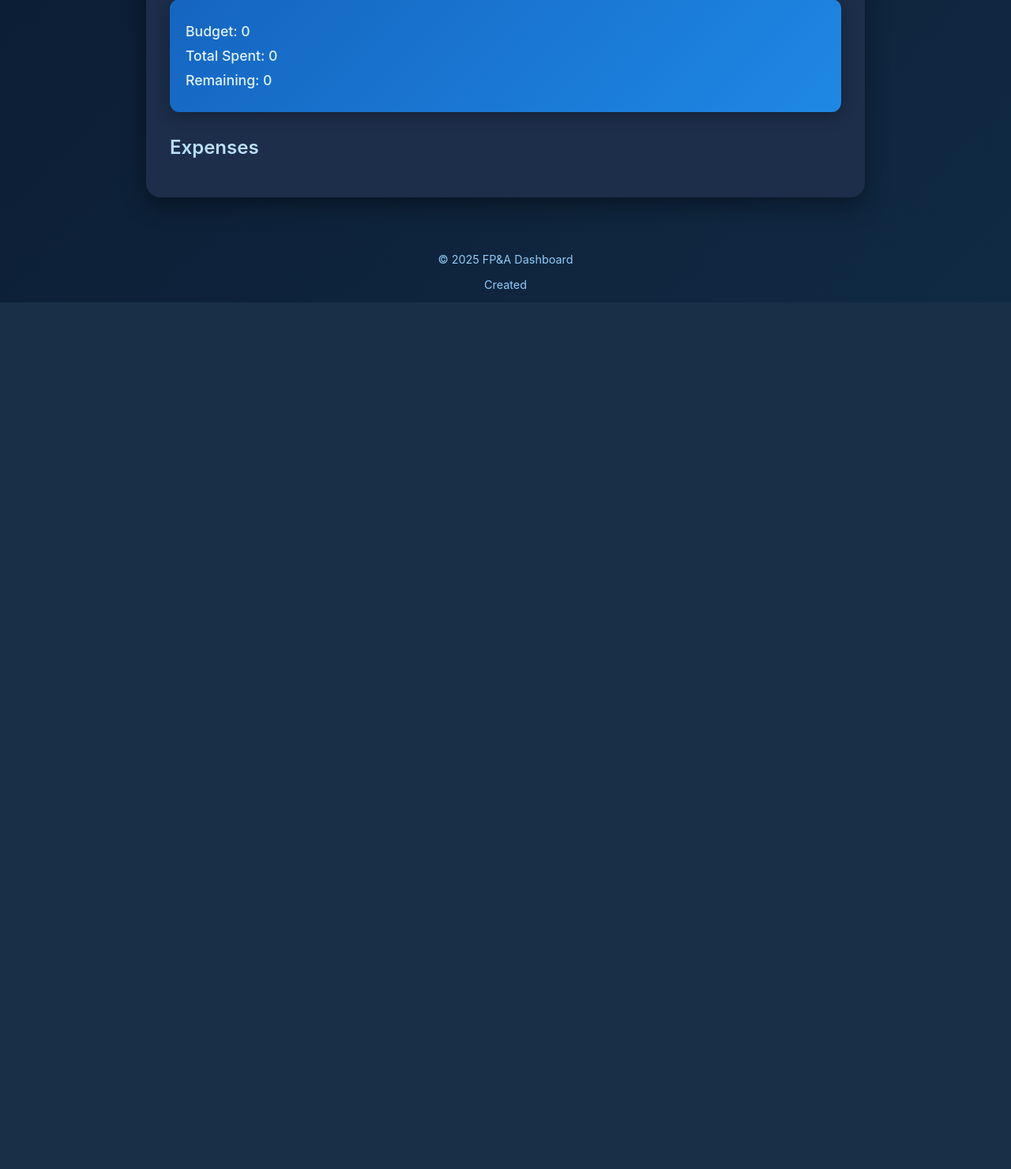
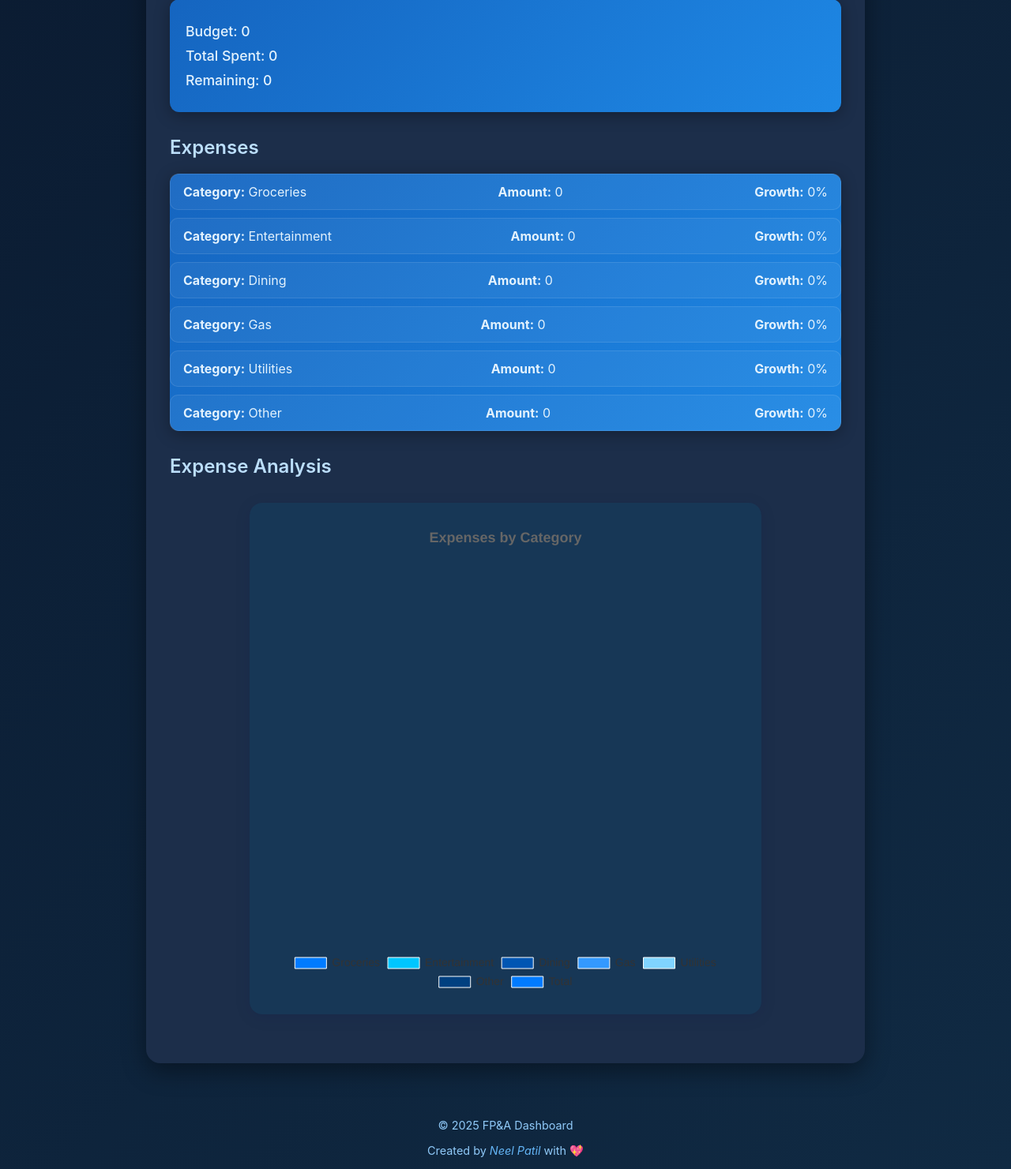
Before and after one commit to ImBlue2104/FPA_Dashboard, a Flask app: page / in a window 1280 px wide. Shown: the part 626-2107 px from the top of the page at 79% size. Before the commit the page ends 1009 px from the top, so only its background shows below. Run offline with Flask 3, Linux system fonts and the light colour scheme.

Commit message:
categories canged to the right ones; bugs fixed

```diff
--- a/app.py
+++ b/app.py
@@ -1,61 +1,117 @@
+import os
+import json
 from flask import Flask, render_template, request, redirect, url_for
 
 app = Flask(__name__)
 
-# In-memory storage
-data = {
-    "budget": 0,
-    "expenses": [],
-    "month": "October"
-}
+EXPENSE_FILE = "expenses.json"
+
+# Ensure JSON file exists
+if not os.path.exists(EXPENSE_FILE):
+    with open(EXPENSE_FILE, "w") as f:
+        json.dump({}, f, indent=4)
+
+CATEGORIES = ["Groceries", "Entertainment", "Dining", "Gas", "Utilities", "Other"]
+
+# Load all expenses
+def load_expenses():
+    with open(EXPENSE_FILE) as f:
+        return json.load(f)
+
+# Save expenses
+def save_expenses(data):
+    with open(EXPENSE_FILE, "w") as f:
+        json.dump(data, f, indent=4)
+
+# Register a new month with all categories starting at 0
+def register_month(month_name):
+    data = load_expenses()
+    if month_name not in data:
+        data[month_name] = {cat: 0 for cat in CATEGORIES}
+        data[month_name]["Total"] = 0
+        save_expenses(data)
+
+# Add or update an expense
+def add_expense(month_name, category, amount):
+    data = load_expenses()
+    if month_name not in data:
+        register_month(month_name)
+    if category not in data[month_name]:
+        data[month_name][category] = 0
+    data[month_name][category] += amount
+    # Update total
+    data[month_name]["Total"] = sum(value for key, value in data[month_name].items() if key != "Total")
+    save_expenses(data)
+
+# Delete all expenses for a month
+def delete_all_expenses(month_name):
+    data = load_expenses()
+    if month_name in data:
+        data[month_name] = {cat: 0 for cat in CATEGORIES}
+        data[month_name]["Total"] = 0
+        save_expenses(data)
+
+# Calculate percentage growth compared to previous month
+def calculate_growth(current_month, previous_month):
+    growth = {}
+    for category in current_month:
+        if category == "Total":
+            continue
+        prev = previous_month.get(category, 0)
+        curr = current_month[category]
+        growth[category] = ((curr - prev) / prev * 100) if prev else 0
+    # Total growth
+    prev_total = previous_month.get("Total", 0)
+    curr_total = current_month.get("Total", 0)
+    growth["Total"] = ((curr_total - prev_total) / prev_total * 100) if prev_total else 0
+    return growth
 
 @app.route("/", methods=["GET", "POST"])
 def home():
-    global data
+    # Default month
+    month = request.form.get("month") or "October"
 
+    # Register month if it doesn't exist
+    register_month(month)
+
+    # Load data
+    expenses = load_expenses()
+    current = expenses.get(month, {})
+
+    # Handle form submissions
     if request.method == "POST":
-        # Handle month selection
-        if "month" in request.form:
-            data["month"] = request.form["month"]
-
-        # Set budget
-        elif "set_budget" in request.form:
-            data["budget"] = float(request.form["budget"])
-
         # Add expense
-        elif "add_expense" in request.form:
-            name = request.form["expense_name"]
-            amount = float(request.form["expense_amount"])
-            category = request.form["expense_category"]
-            data["expenses"].append({"name": name, "amount": amount, "category": category})
+        if "add_expense" in request.form:
+            name = request.form.get("expense_name")
+            category = request.form.get("expense_category")
+            amount = float(request.form.get("expense_amount"))
+            add_expense(month, category, amount)
+            return redirect(url_for("home"))
 
         # Delete all expenses
-        elif "delete_all_expenses" in request.form:
-            data["expenses"].clear()
+        if "delete_all_expenses" in request.form:
+            delete_all_expenses(month)
+            return redirect(url_for("home"))
 
-        # Delete one expense
-        elif "delete_expense" in request.form:
-            name_to_delete = request.form["delete_expense_name"]
-            data["expenses"] = [e for e in data["expenses"] if e["name"] != name_to_delete]
+    # Previous month for growth calculation (fallback empty)
+    months_list = list(expenses.keys())
+    months_list.sort()
+    prev_month_name = months_list[months_list.index(month)-1] if month in months_list and months_list.index(month) > 0 else None
+    previous = expenses.get(prev_month_name, {}) if prev_month_name else {}
 
-        # Delete budget
-        elif "delete_budget" in request.form:
-            data["budget"] = 0
+    growth = calculate_growth(current, previous)
 
-        return redirect(url_for("home"))
-
-    total_spent = sum(e["amount"] for e in data["expenses"])
-    remaining = data["budget"] - total_spent
+    # Dummy budget (can extend with real budget handling)
+    budget = None
 
     return render_template(
         "index.html",
-        budget=data["budget"],
-        expenses=data["expenses"],
-        total_spent=total_spent,
-        remaining=remaining,
-        month=data["month"]
+        month=month,
+        months=months_list,
+        current=current,
+        growth=growth,
+        budget=budget
     )
-
 
 if __name__ == "__main__":
     app.run(debug=True)
--- /dev/null
+++ b/expenses.json
@@ -0,0 +1,3 @@
+{
+
+    }
--- /dev/null
+++ b/static/script.js
@@ -0,0 +1,35 @@
+// Load charts once the page is ready
+document.addEventListener("DOMContentLoaded", function() {
+    // Get data from Flask (injected into template)
+    const categoryLabels = JSON.parse(document.getElementById("category-labels").textContent);
+    const categoryValues = JSON.parse(document.getElementById("category-values").textContent);
+
+    // Expense by Category Chart
+    const ctx = document.getElementById("expenseChart").getContext("2d");
+    new Chart(ctx, {
+        type: "pie",
+        data: {
+            labels: categoryLabels,
+            datasets: [{
+                data: categoryValues,
+                backgroundColor: [
+                    "#007bff", "#00c6ff", "#0056b3", "#3399ff", "#80d4ff", "#004080"
+                ],
+                borderWidth: 1
+            }]
+        },
+        options: {
+            plugins: {
+                legend: {
+                    position: "bottom",
+                    labels: { color: "#333", font: { size: 14 } }
+                },
+                title: {
+                    display: true,
+                    text: "Expenses by Category",
+                    font: { size: 18 }
+                }
+            }
+        }
+    });
+});
--- a/static/style.css
+++ b/static/style.css
@@ -134,6 +134,21 @@ button:hover {
     border-radius: 8px;
 }
 
+.chart-container {
+    width: 100%;
+    max-width: 600px;
+    margin: 2rem auto;
+    background: #173756;
+    border-radius: 16px;
+    padding: 1.5rem;
+    box-shadow: 0 4px 20px rgba(0, 0, 80, 0.1);
+  }
+
+  canvas {
+    width: 100%;
+    height: 400px;
+  }
+
 /* Footer */
 footer {
     margin-top: 40px;
--- a/templates/index.html
+++ b/templates/index.html
@@ -6,7 +6,7 @@
     <link rel="stylesheet" href="{{ url_for('static', filename='style.css') }}">
 </head>
 <body>
-    <h1>FP&A Dashboard — {{ month }}</h1>
+    <h1 class="title">FP&A Dashboard — {{ month }}</h1>
 
     <div class="container">
 
@@ -14,25 +14,16 @@
         <form method="POST" class="month-form">
             <label for="month">Select Month:</label>
             <select name="month" id="month">
-                <option value="January" {% if month=="January" %}selected{% endif %}>January</option>
-                <option value="February" {% if month=="February" %}selected{% endif %}>February</option>
-                <option value="March" {% if month=="March" %}selected{% endif %}>March</option>
-                <option value="April" {% if month=="April" %}selected{% endif %}>April</option>
-                <option value="May" {% if month=="May" %}selected{% endif %}>May</option>
-                <option value="June" {% if month=="June" %}selected{% endif %}>June</option>
-                <option value="July" {% if month=="July" %}selected{% endif %}>July</option>
-                <option value="August" {% if month=="August" %}selected{% endif %}>August</option>
-                <option value="September" {% if month=="September" %}selected{% endif %}>September</option>
-                <option value="October" {% if month=="October" %}selected{% endif %}>October</option>
-                <option value="November" {% if month=="November" %}selected{% endif %}>November</option>
-                <option value="December" {% if month=="December" %}selected{% endif %}>December</option>
+                {% for m in months %}
+                <option value="{{ m }}" {% if month == m %}selected{% endif %}>{{ m }}</option>
+                {% endfor %}
             </select>
             <button type="submit" name="set_month">Set Month</button>
         </form>
 
         <!-- Set Budget -->
         <h2>Set Budget</h2>
-        <form method="POST">
+        <form method="POST" class="budget-form">
             <input type="number" name="budget" placeholder="Enter monthly budget" step="0.01" required>
             <button type="submit" name="set_budget">Set Budget</button>
             <button type="submit" name="delete_budget">Delete Budget</button>
@@ -40,19 +31,16 @@
 
         <!-- Add Expense -->
         <h2>Add Expense</h2>
-        <form method="POST">
+        <form method="POST" class="expense-form">
             <input type="text" name="expense_name" placeholder="Expense name" required>
             <input type="number" name="expense_amount" placeholder="Amount" step="0.01" required>
 
             <!-- Category dropdown -->
             <select name="expense_category" required>
                 <option value="" disabled selected>Select category</option>
-                <option value="Groceries">Groceries</option>
-                <option value="Transport">Transport</option>
-                <option value="Entertainment">Entertainment</option>
-                <option value="Utilities">Utilities</option>
-                <option value="Dining">Dining</option>
-                <option value="Other">Other</option>
+                {% for cat in current.keys() if cat != 'Total' %}
+                <option value="{{ cat }}">{{ cat }}</option>
+                {% endfor %}
             </select>
             <button type="submit" name="add_expense">Add Expense</button>
             <button type="submit" name="delete_all_expenses">Delete All Expenses</button>
@@ -61,29 +49,46 @@
         <!-- Monthly Summary -->
         <h2>Summary</h2>
         <div class="summary">
-            <div class="summary-item">Budget: {{ budget }}</div>
-            <div class="summary-item">Total Spent: {{ total_spent }}</div>
-            <div class="summary-item">Remaining: {{ remaining }}</div>
+            <div class="summary-item">Budget: {{ budget or 0 }}</div>
+            <div class="summary-item">Total Spent: {{ current['Total'] or 0 }}</div>
+            <div class="summary-item">Remaining: {{ (budget or 0) - (current['Total'] or 0) }}</div>
         </div>
 
         <!-- Expenses List -->
         <h2>Expenses</h2>
         <ul class="expense-list">
-            {% for e in expenses %}
+            {% for cat, amt in current.items() if cat != 'Total' %}
             <li class="expense-item">
-                <span><strong>Name:</strong> {{ e.name }}</span>
-                <span><strong>Amount:</strong> {{ e.amount }}</span>
-                <span><strong>Category:</strong> {{ e.category }}</span>
-                <form method="POST" style="display:inline;">
-                    <input type="hidden" name="delete_expense_name" value="{{ e.name }}">
-                    <button type="submit" name="delete_expense" class="delete-expense-btn">✖</button>
-                </form>
+                <span><strong>Category:</strong> {{ cat }}</span>
+                <span><strong>Amount:</strong> {{ amt }}</span>
+                <span><strong>Growth:</strong> {{ growth[cat] | round(2) }}%</span>
             </li>
             {% endfor %}
         </ul>
+
+        <!-- Charts & Analytics Section -->
+        <h2>Expense Analysis</h2>
+        <div class="chart-container">
+            <canvas id="expenseChart"></canvas>
+        </div>
 
     </div>
 
     <footer>
         &copy; 2025 FP&A Dashboard
-        <p>Created
+        <p>Created by <em><a href="https://www.linkedin.com/in/neel-patil-a04652354/" target="_blank">Neel Patil</a></em> with 💖</p>
+    </footer>
+
+    <!-- Chart.js library -->
+    <script src="https://cdn.jsdelivr.net/npm/chart.js"></script>
+
+    <!-- Pass category data from Flask to JS -->
+    <script id="category-labels" type="application/json">{{ current.keys() | list | tojson }}</script>
+    <script id="category-values" type="application/json">{{ current.values() | list | tojson }}</script>
+    <script id="category-growth" type="application/json">{{ growth.values() | list | tojson }}</script>
+
+    <!-- Your script -->
+    <script src="{{ url_for('static', filename='script.js') }}"></script>
+
+</body>
+</html>
```
